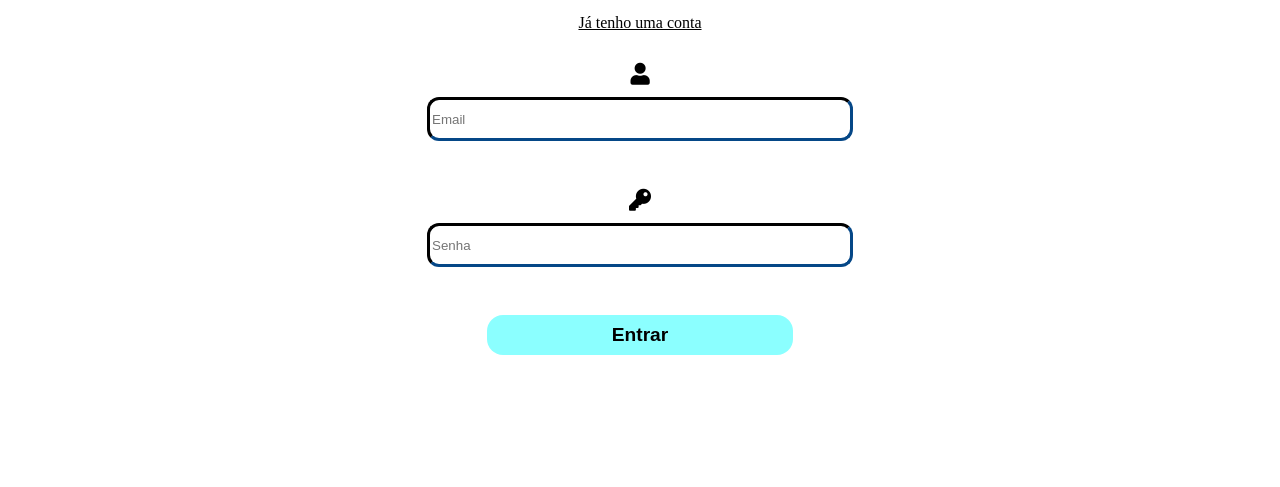
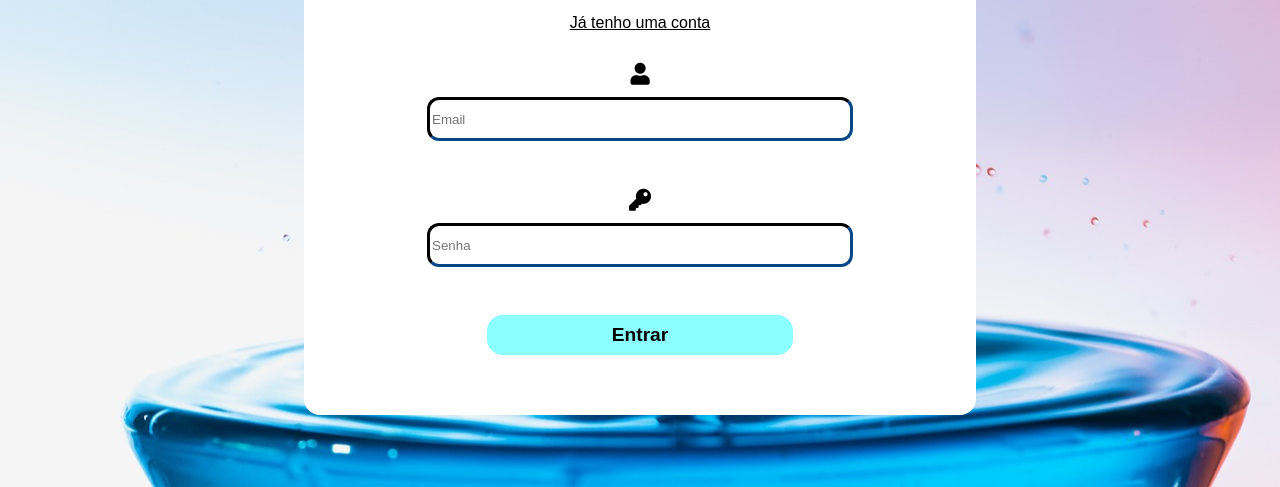
Before and after one commit to ElysonSales/Startup-AquaClean, a plain HTML site: page cadastro.html in a window 1280 px wide. Shown: the part 313-800 px from the top of the page. Drawn offline with Linux system fonts and the light colour scheme.

Commit message:
update cadastro

```diff
--- a/cadastro.html
+++ b/cadastro.html
@@ -7,8 +7,7 @@
 
     <link rel="stylesheet" href="./src/styles/reset.css" />
     <link rel="stylesheet" href="./src/styles/vars.css" />
-    <link rel="stylesheet" href="./src/styles/main.css">
-    <link rel="stylesheet" href="./src/styles/login.css" />
+    <link rel="stylesheet" href="./src/styles/cadastro.css" />
 
     <link
       rel="stylesheet"
@@ -22,6 +21,9 @@
     <script src="script.js"></script>
   </head>
   <body>
+
+    <!-- Logo e mensagem de convite do topo. -->
+
     <div class="login">
       <img src="./src/assets/Logo AquaClean.png" class="logo-img">
       <div class="login-convite">
@@ -30,6 +32,8 @@
       <div class="no-account">
         <a href="login.html">Já tenho uma conta</a>
       </div>
+
+      <!-- Seção de cadastro -->
 
       <section class="entrada">
         <div class="entrada-content">
--- a/src/styles/cadastro.css
+++ b/src/styles/cadastro.css
@@ -1,3 +1,14 @@
+body {
+  background-image: url("img1.jpg");
+  background-repeat: no-repeat;
+  background-attachment: fixed;
+  background-size: cover;
+  background-position: center;
+  background-color: #ffffff;
+
+  color: #000;
+}
+
 .login {
   top: 50%;
   left: 50%;
```
